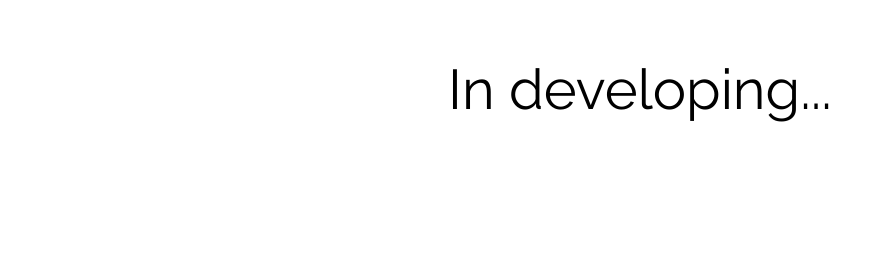
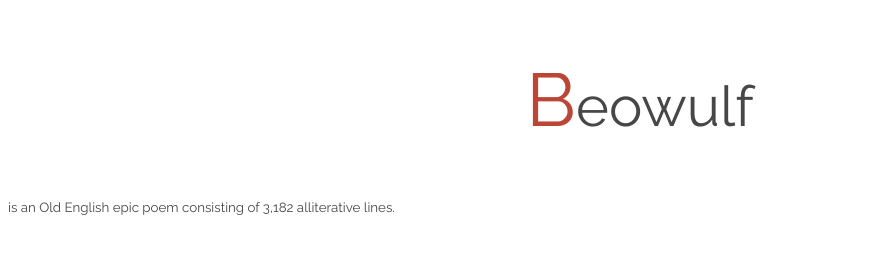
Before and after one commit to Biako-san/Nimloth, a plain HTML site: page index.html in a window 1280 px wide. Shown: the whole page, without its empty margins (0-883 px from the left). Drawn offline with Linux system fonts and the light colour scheme.

Commit message:
~temporary changes~

```diff
--- a/css/style.css
+++ b/css/style.css
@@ -1,5 +1,17 @@
+* {
+	font-family: Raleway, sans-serif;
+}
+
 p {
-	font-family: Raleway, sans-serif;
 	font-size: 42pt;
-	color: black;
+	color: #464747;
 }
+
+.heading::first-letter {
+	color: #bc4636;
+	font-size: 56pt;
+}
+
+.info-w {
+	font-size: 10pt;
+}
--- a/index.html
+++ b/index.html
@@ -9,6 +9,7 @@
 	<link href="https://fonts.googleapis.com/css?family=Raleway" rel="stylesheet">
 </head>
 <body>
-	<center><p>In developing...</p></center>
+	<center><p class="heading">Beowulf</p></center>
+	<p class="info-w">is an Old English epic poem consisting of 3,182 alliterative lines.</p>
 </body>
 </html>
```
